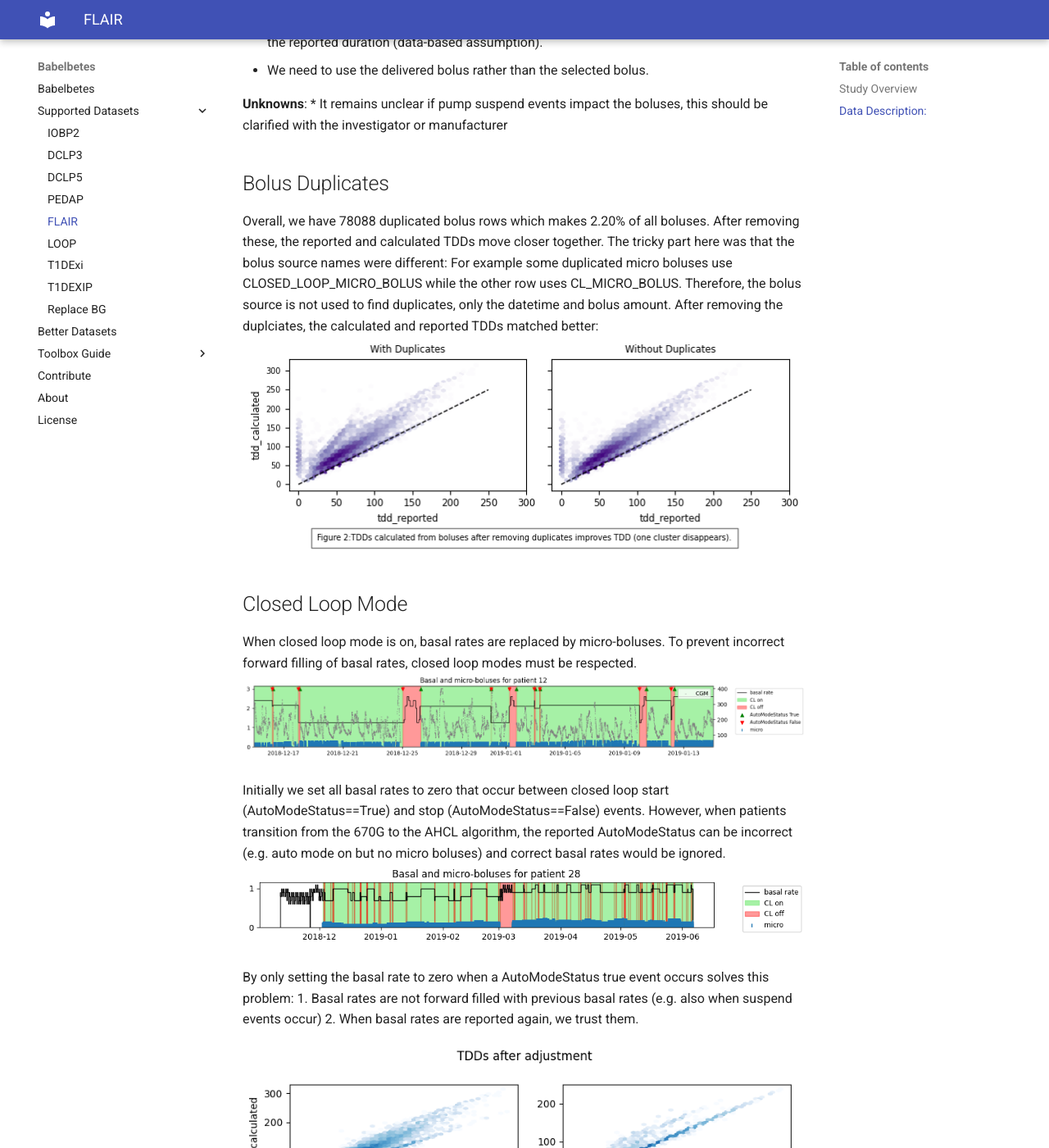
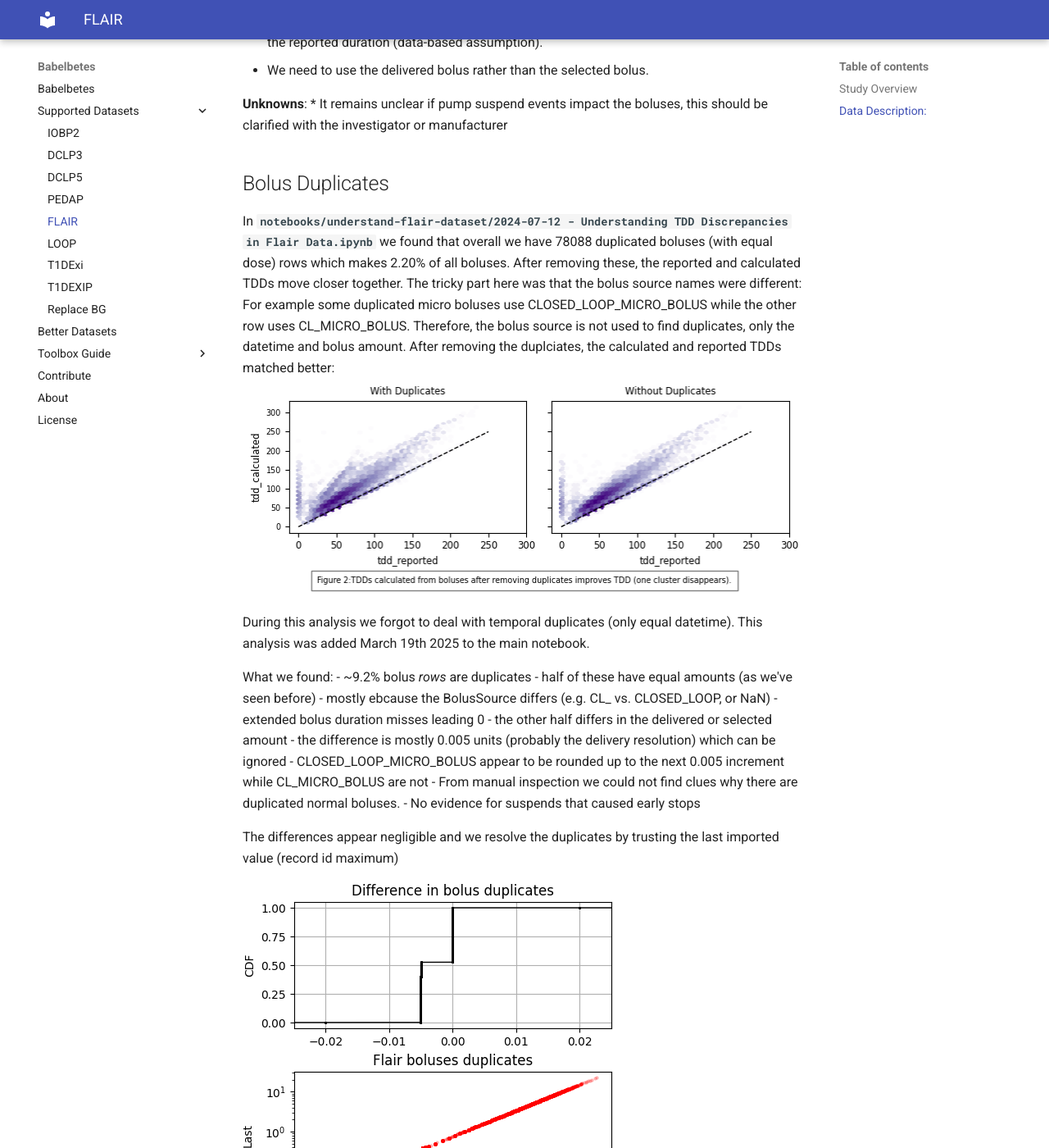
Before and after one commit to nudgebg/egvinsulin, an MkDocs documentation site: the page built from docs/data_sets/FLAIR.md, in a window 1280 px wide and 1400 px high, scrolled down 8197 px. Shown: the whole window at 82% size. Built offline with MkDocs 1.6.1 and Material for MkDocs 9.7.7, drawn with Linux system fonts in a browser that asks for light colours.

Commit message:
[106-remaining-duplicates] Bugfix: Handle temporal duplicates in FLAIR

```diff
--- a/docs/data_sets/FLAIR.md
+++ b/docs/data_sets/FLAIR.md
@@ -188,9 +188,28 @@ Suspend Before / At Low will suspend basal and cancel an extended bolus.
 
 
 ## Bolus Duplicates
-Overall, we have 78088 duplicated bolus rows which makes 2.20% of all boluses. After removing these, the reported and calculated TDDs move closer together. The tricky part here was that the bolus source names were different: For example some duplicated micro boluses use CLOSED_LOOP_MICRO_BOLUS while the other row uses CL_MICRO_BOLUS. Therefore, the bolus source is not used to find duplicates, only the datetime and bolus amount. After removing the duplciates, the calculated and reported TDDs matched better:
+
+In `notebooks/understand-flair-dataset/2024-07-12 - Understanding TDD Discrepancies in Flair Data.ipynb` we found that overall we have 78088 duplicated boluses (with equal dose) rows which makes 2.20% of all boluses. After removing these, the reported and calculated TDDs move closer together. The tricky part here was that the bolus source names were different: For example some duplicated micro boluses use CLOSED_LOOP_MICRO_BOLUS while the other row uses CL_MICRO_BOLUS. Therefore, the bolus source is not used to find duplicates, only the datetime and bolus amount. After removing the duplciates, the calculated and reported TDDs matched better:
 ![TDD after Adjusting for Close Loop Modes](assets/flair_removing_bolus_duplicates.png)
 
+
+During this analysis we forgot to deal with temporal duplicates (only equal datetime). This analysis was added March 19th 2025 to the main notebook.
+
+What we found:
+- ~9.2% bolus *rows* are duplicates
+- half of these have equal amounts (as we've seen before)
+  - mostly ebcause the BolusSource differs (e.g. CL_ vs. CLOSED_LOOP, or NaN)
+  - extended bolus duration misses leading 0
+ - the other half differs in the delivered or selected amount
+  - the difference is mostly 0.005 units (probably the delivery resolution) which can be ignored
+    - CLOSED_LOOP_MICRO_BOLUS appear to be rounded up to the next 0.005 increment while CL_MICRO_BOLUS are not
+  - From manual inspection we could not find clues why there are duplicated normal boluses.
+    - No evidence for suspends that caused early stops
+
+ The differences appear negligible and we resolve the duplicates by trusting the last imported value (record id maximum)
+
+![](assets/flair_bolus_duplicates_cdf.png)
+![](assets/flair_bolus_duplicates_scatter.png)
 
 ## Closed Loop Mode
 When closed loop mode is on, basal rates are replaced by micro-boluses.  To prevent incorrect forward filling of basal rates, closed loop modes must be respected.
```
Also changed, not shown: docs/data_sets/assets/flair_bolus_duplicates_cdf.png (added), docs/data_sets/assets/flair_bolus_duplicates_scatter.png (added), 2 other files.
